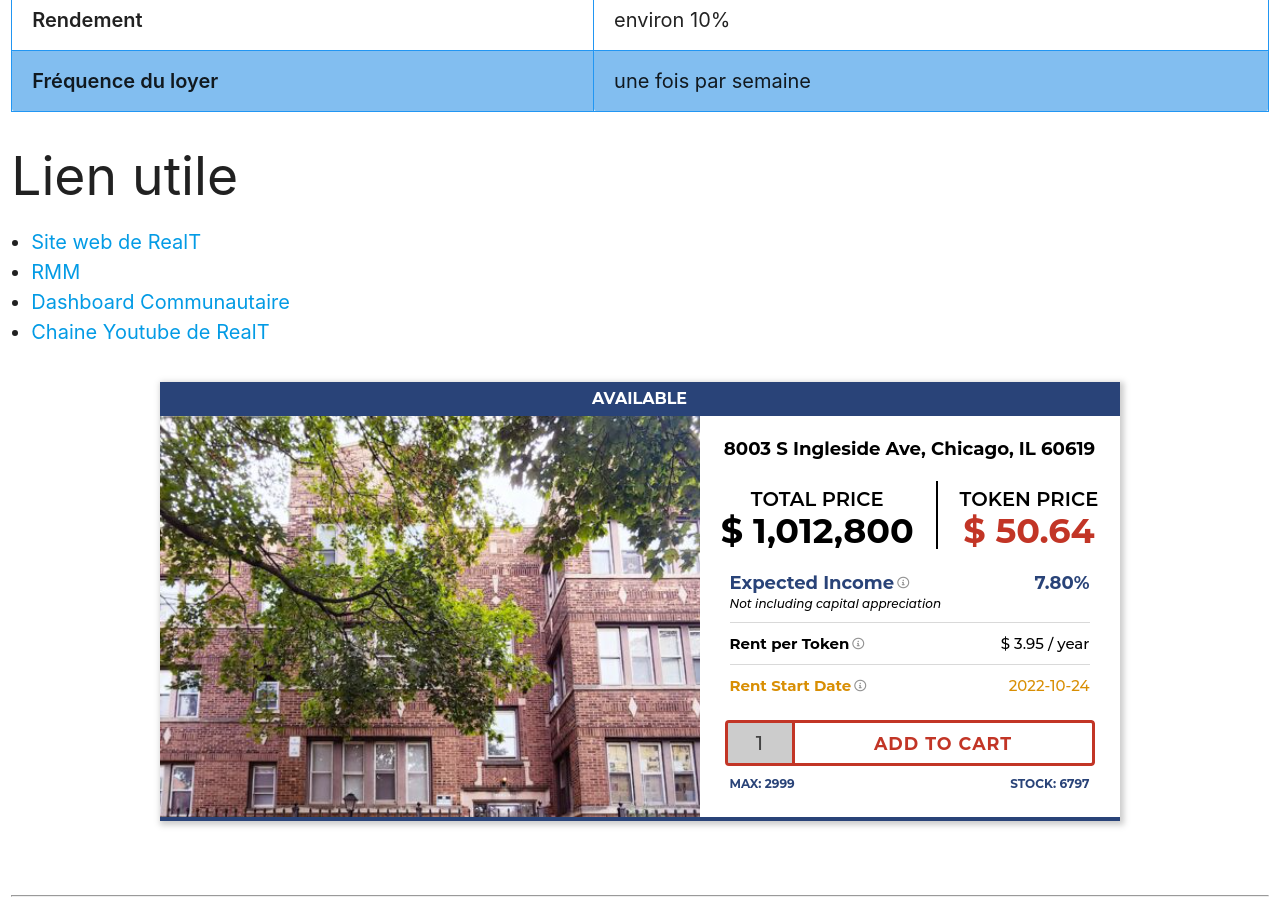
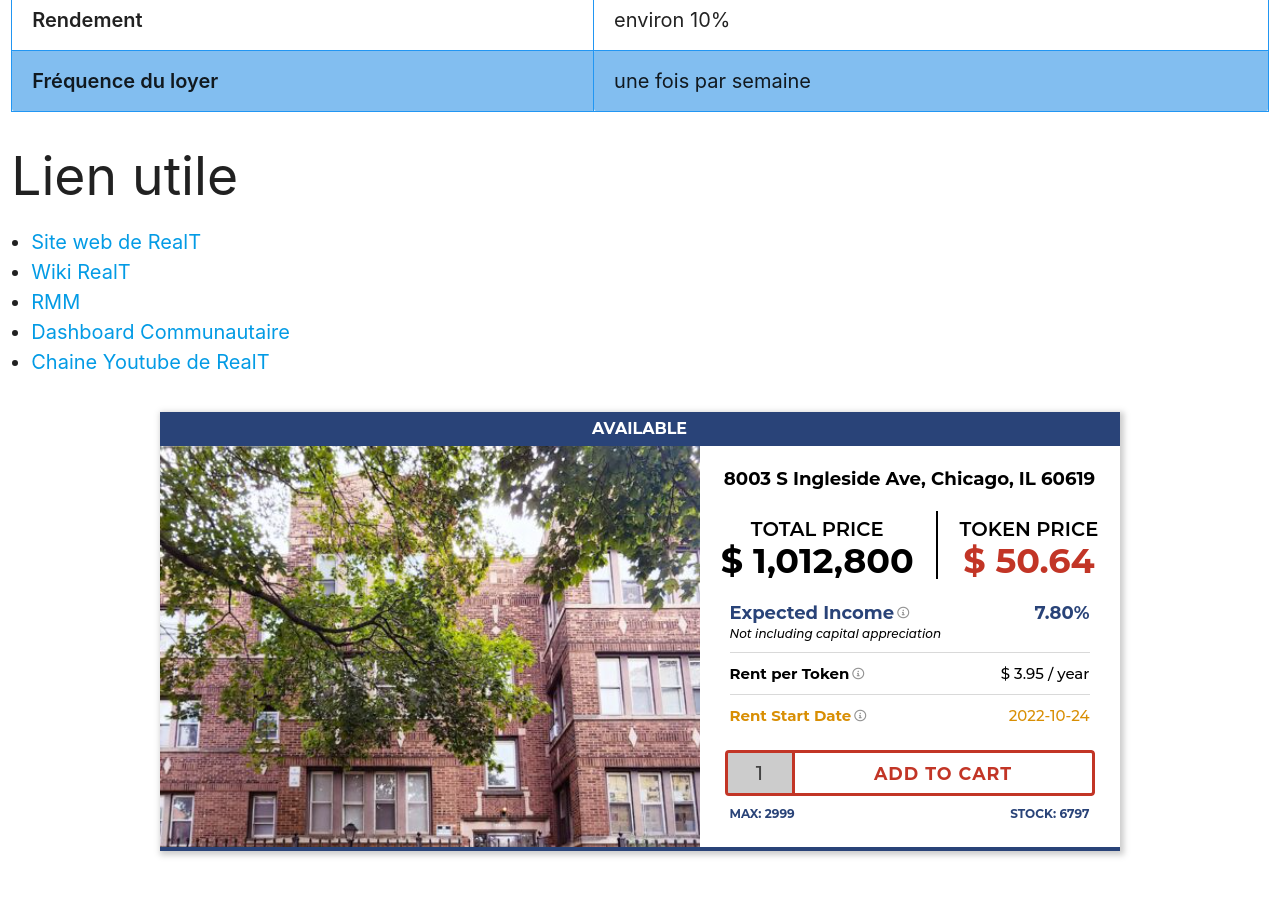
Before and after one commit to minus78/minus78.github.io, a Jekyll site: the page built from _posts/2022-10-16-RealT.markdown, in a window 1280 px wide and 900 px high, scrolled down 6865 px. Built offline with Jekyll 4.4.1, drawn with Linux system fonts in a browser that asks for light colours.

Commit message:
RealT add link wiki

```diff
--- a/_posts/2022-10-16-RealT.markdown
+++ b/_posts/2022-10-16-RealT.markdown
@@ -117,6 +117,7 @@ Pour conclure, je suis très satisfait de mon investissement dans RealT, ça per
 
 ## Lien utile
 - [Site web de RealT](https://realt.co/ref/jujucryptofr/?campaign=tokenise)
+- [Wiki RealT](https://wiki.realt.co/v/francais/)
 - [RMM](https://rmm.realtoken.network/)
 - [Dashboard Communautaire](https://dashboard.realt.community/)
 - [Chaine Youtube de RealT](https://www.youtube.com/channel/UCIUnPBs55STUL16VDQOHBWg)
```
